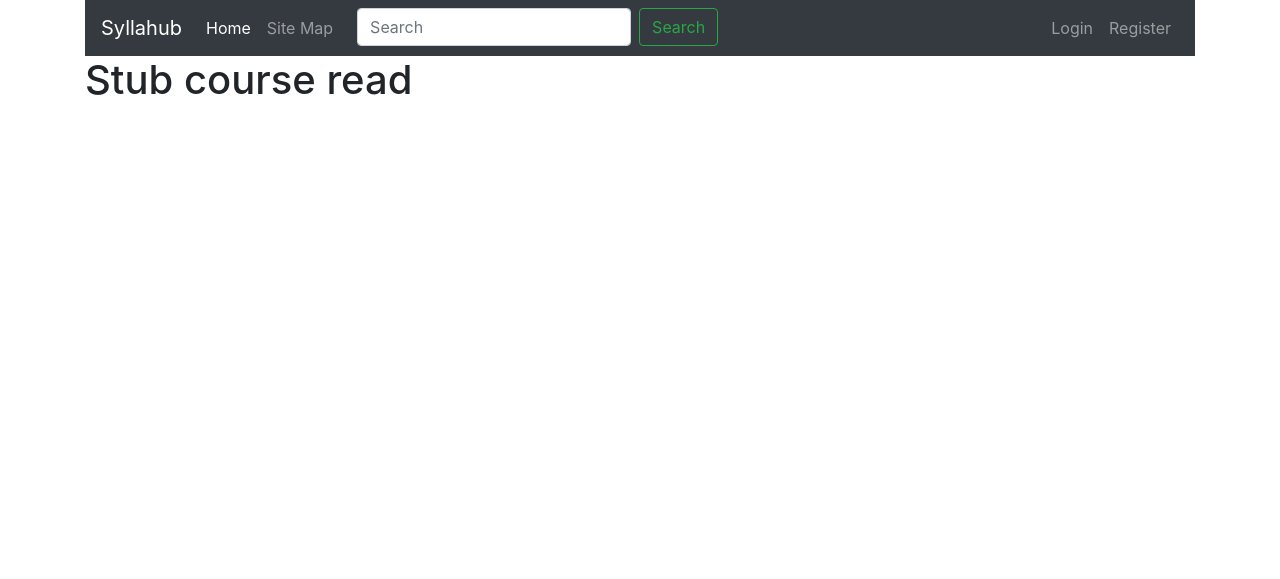
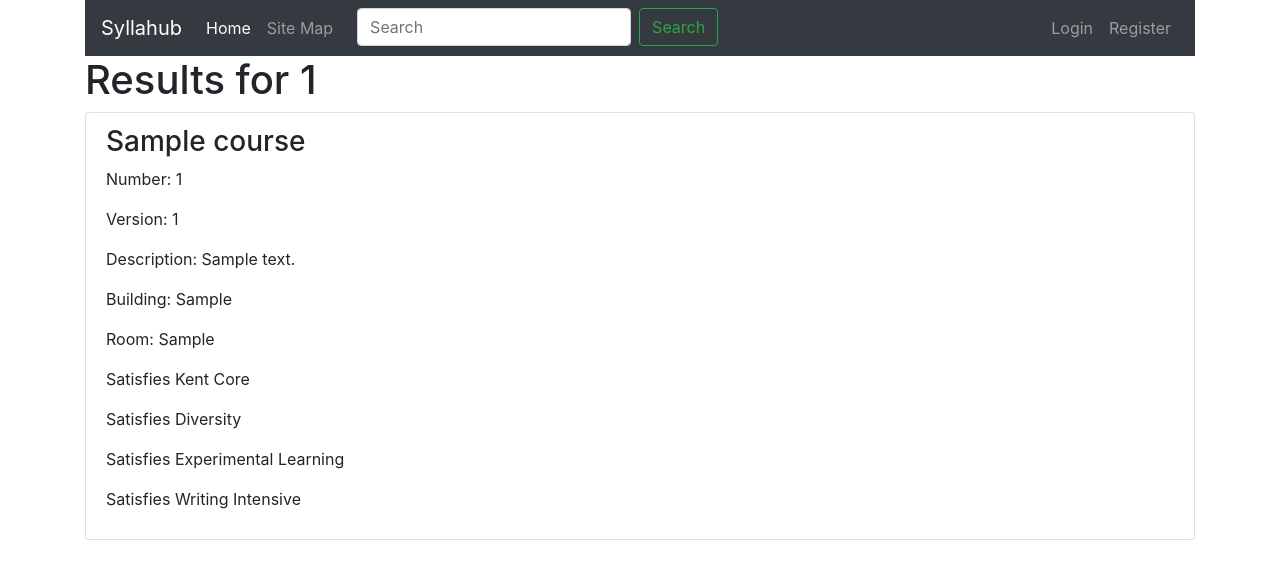
Before and after one commit to JarvisCapstone/Syllahub, a Flask app: page /course/read/1 in a window 1280 px wide. Shown: the top 579 px of the page. Run offline with Flask 2, Linux system fonts and the light colour scheme; tables that the repository leaves empty hold one stand-in row (values such as "Sample post"); some libraries are stand-ins or nearby versions.

Commit message:
course read is complete

```diff
--- a/app/course/forms.py
+++ b/app/course/forms.py
@@ -1,5 +1,5 @@
 from flask_wtf import FlaskForm
-from wtforms import StringField, PasswordField, BooleanField, SubmitField, TextField
+from wtforms import StringField, PasswordField, BooleanField, SubmitField, SelectField
 from wtforms.validators import ValidationError, DataRequired, Email, EqualTo
 from app.models import Course
 
--- a/app/course/routes.py
+++ b/app/course/routes.py
@@ -37,7 +37,8 @@ def create():
 
 @bp.route('/read/<id>', methods=['GET'])
 def read(id):
-    return render_template('/course/read.html')
+    courses = Course.query.filter_by(number=id)
+    return render_template('/course/read.html', courses=courses, id=id)
 
 
 
--- a/app/templates/course/read.html
+++ b/app/templates/course/read.html
@@ -3,5 +3,28 @@
 {% block title %}Index{% endblock %}
 
 {% block app_content %}
-    <h1>Stub course read</h1>
+<h1>Results for {{ id }}</h1>
+<ul class="list-group">
+    {% for course in courses %}
+        <li class="list-group-item">
+            <h3> {{ course.name }} </h3>
+            <p>Number: {{ course.number }}</p>
+            <p>Version: {{ course.version }}</p>
+            <p>Description: {{ course.description }}</p>
+            <p>Building: {{ course.building }}</p>
+            <p>Room: {{ course.room }}</p>
+            {% if course.is_core %}
+                <p>Satisfies Kent Core</p>
+            {% endif %}
+            {% if course.is_diversity %}
+                <p>Satisfies Diversity</p>
+            {% endif %}
+            {% if course.is_elr %}
+                <p>Satisfies Experimental Learning</p>
+            {% endif %}
+            {% if course.is_wi %}
+                <p>Satisfies Writing Intensive</p>
+            {% endif %}
+        </li>
+    {% endfor %}
 {% endblock %}
```
